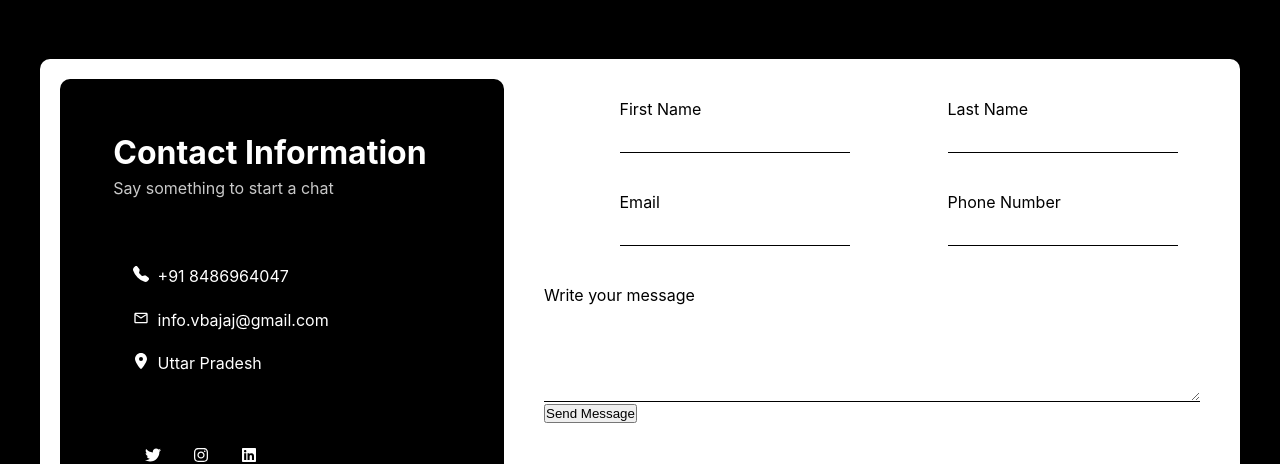
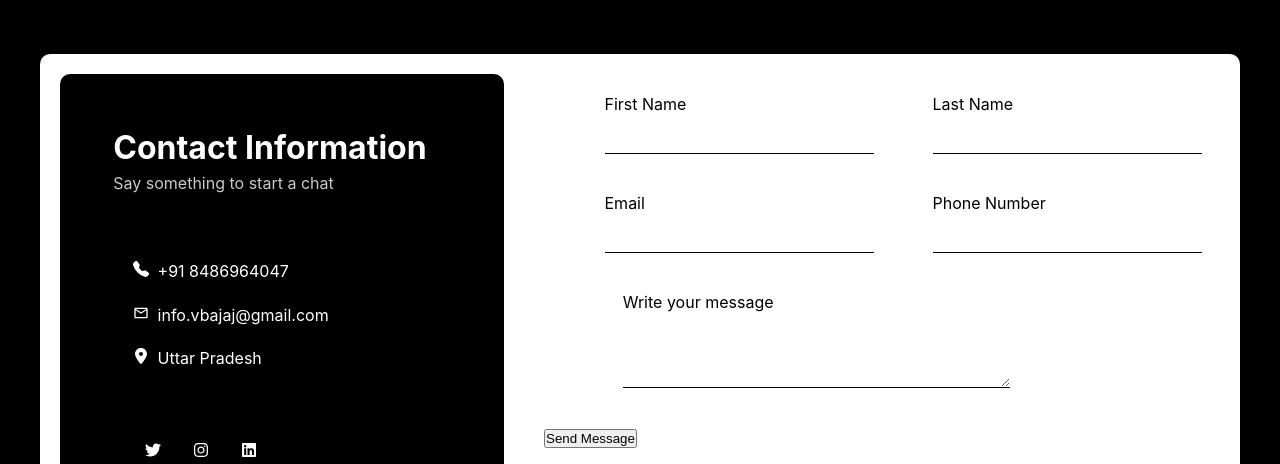
Before and after one commit to v-aibhavbajaj2520/theYukt, a React (Create React App) app: page / in a window 1280 px wide. Shown: the part 4600-5064 px from the top of the page. Built offline with nearby package versions, Linux system fonts and the light colour scheme; a web font is replaced by a local one.

Commit message:
app.js, .css
made some basic changes

```diff
--- a/src/App.css
+++ b/src/App.css
@@ -49,7 +49,7 @@ html {
 }
 
 .logo img{
-  height: 50px;
+  height: 45px;
   width: 60px;
   font-size: 5px;
 }
@@ -523,7 +523,10 @@ a{
 
 .input-det input:focus , textarea:focus{
   outline: none;
-  height: 120%;
+}
+
+.input-det input, textarea{
+  font-size: 1rem;
 }
 
 #upper-2{
@@ -541,6 +544,14 @@ textarea{
   border-left: 0;
   border-right: 0;
   border-bottom: 1px solid black;
-  margin-top: 10%;
+  margin-top: 1%;
+  width: 180%;
+}
+
+#upper-3{
+  display: flex;
+  margin-left: 12%;
   width: 100%;
+  margin-top: 6%;
+  margin-bottom: 6%;
 }
--- a/src/App.js
+++ b/src/App.js
@@ -171,6 +171,9 @@ function App() {
         {/* Contact Us */}
         <div className="contact-container">
           <div className="b-card">
+            <form action="/submit" method="POST">
+
+            </form>
             <div className="upper-inp" id="upper-1">
               <div className="input-det">
                 <label>First Name</label>
@@ -195,9 +198,11 @@ function App() {
               </div>
             </div>
 
+            <div id="upper-3">
             <div className="text-det">
               <label>Write your message</label>
-              <textarea type="text"></textarea>
+              <textarea type="text" rows={'4'}></textarea>
+            </div>
             </div>
 
             <div className="send-message">
```
